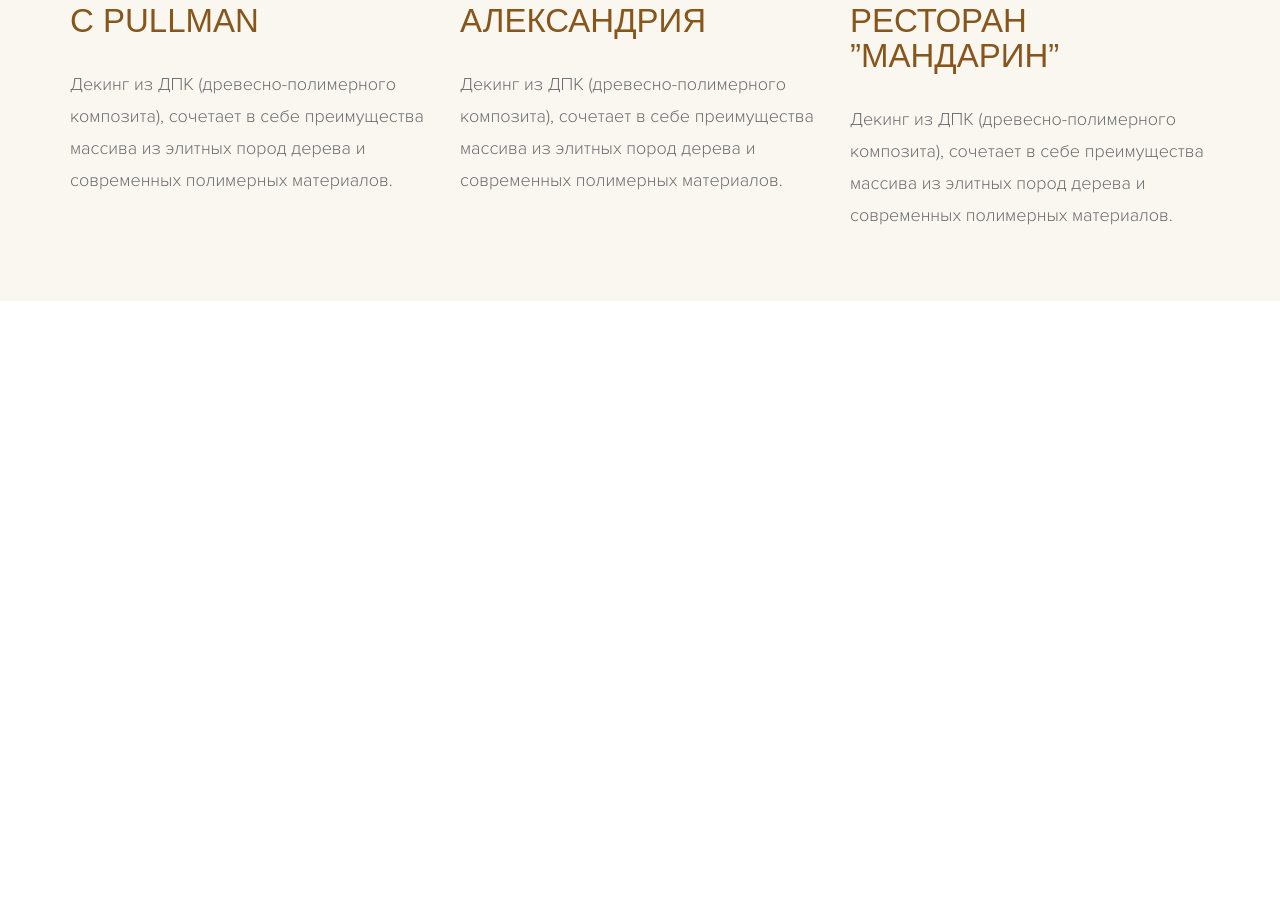
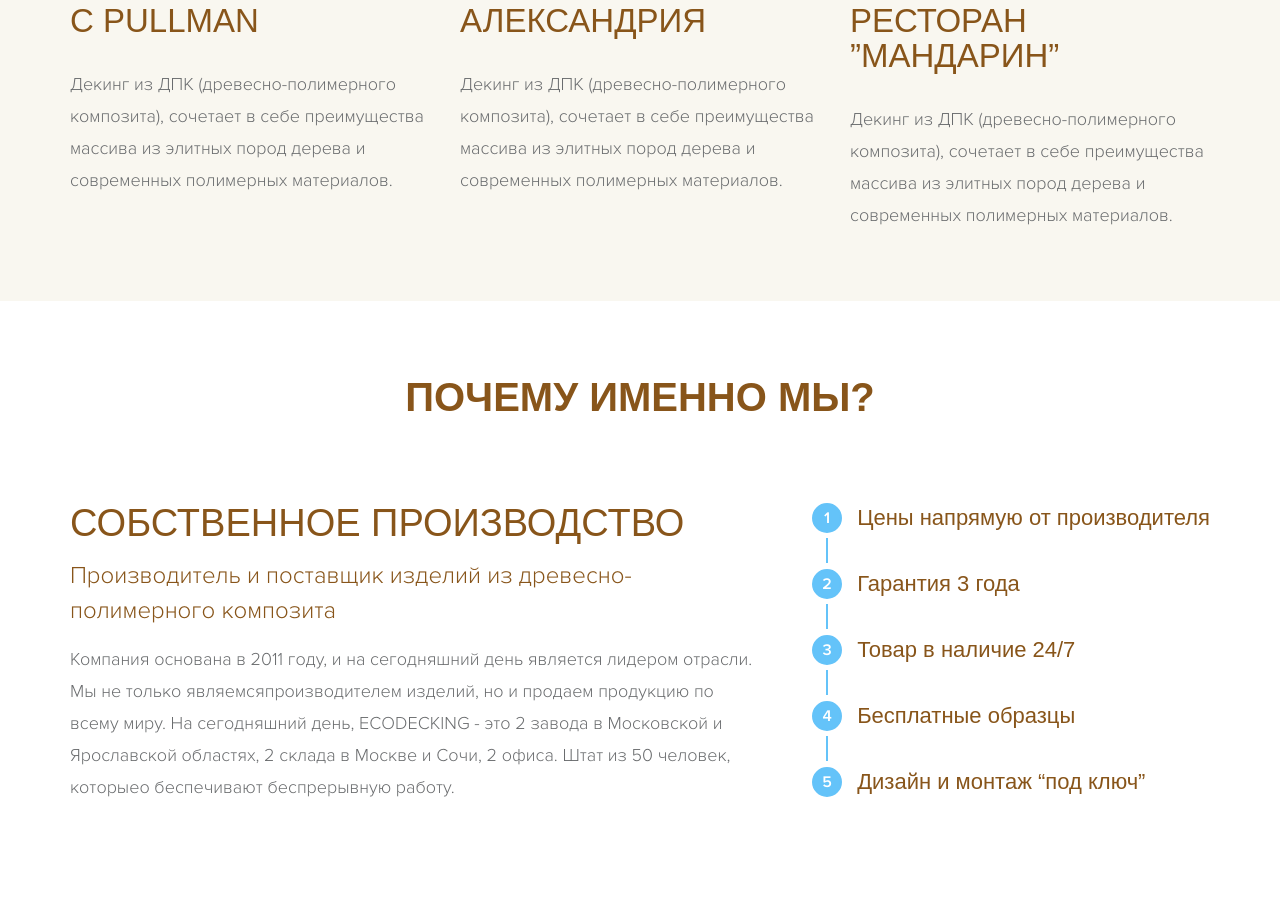
Before and after one commit to alexandr96b/TERRASA, a plain HTML site: page index.html in a window 1280 px wide. Shown: the part 4249-5172 px from the top of the page. Before the commit the page ends 4550 px from the top, so only its background shows below. Drawn offline with nearby package versions, Linux system fonts and the light colour scheme; some packages are replaced by stand-ins of ours; a web font is replaced by a local one.

Commit message:
add section advantages

```diff
--- a/css/style.css
+++ b/css/style.css
@@ -752,3 +752,92 @@ textarea{
 	line-height: 32px;
 	margin: 0;
 }
+
+/* -------------- b-advantages -------------- */
+.b-advantages{
+	padding: 70px 0 90px 0;
+	-webkit-box-sizing: border-box;
+	-moz-box-sizing: border-box;
+	box-sizing: border-box;
+}
+.b-advantages-content{
+	display: flex;
+	justify-content: space-between;
+	align-items: flex-start;
+}
+.b-advantages-left{
+	max-width: 690px;
+}
+.b-advantages-left b{
+	display: block;
+	color: #88551a;
+	font-size: 38px;
+	font-weight: 400;
+	line-height: 40px;
+	text-transform: uppercase;
+}
+.b-advantages-left span{
+	color: #88551a;
+	font-family: "ProximaNova";
+	font-size: 24px;
+	font-weight: 300;
+	line-height: 35px;
+	margin: 15px 0;
+	display: block;
+}
+.b-advantages-left p{
+	color: #6a6c6e;
+	font-family: "ProximaNova";
+	font-size: 18px;
+	font-weight: 300;
+	line-height: 32px;
+}
+.b-advantages-right{
+
+}
+.b-advantages-item{
+	display: flex;
+	justify-content: flex-start;
+	align-items: center;
+	margin: 0 0 36px 0;
+}
+.b-advantages-item__ico{
+	width: 30px;
+	height: 30px;
+	background: #64c3f9;
+	border: 2px solid #64c3f9;
+	border-radius: 100%;
+	color: #ffffff;
+	font-family: "ProximaNova";
+	font-size: 16px;
+	font-weight: 600;
+	line-height: 18px;
+	position: relative;
+	margin: 0 15px 0 0;
+}
+.b-advantages-item__ico:after{
+	position: absolute;
+	top: 126%;
+	left: 50%;
+	content: "";
+	margin: 0 0 0 -1px;
+	width: 2px;
+	height: 25px;
+	background: #64c3f9;
+}
+.b-advantages-item__ico__wrap{
+	display: flex;
+	justify-content: center;
+	align-items: center;
+	width: 100%;
+	height: 100%;
+}
+.b-advantages-item span{
+	color: #88551a;
+	font-size: 22px;
+	font-weight: 300;
+	line-height: 26px;
+}
+.b-advantages-item:last-child .b-advantages-item__ico:after{
+	display: none;
+}
--- a/index.html
+++ b/index.html
@@ -586,6 +586,65 @@
 		</section>
 		<!-- end b-projects -->
 
+		<!-- begin b-advantages -->
+		<section class="b-advantages">
+			<div class="container">
+				<div class="row">
+					<div class="col-xl">
+						<div class="b-title">
+							<h2 class="b-title-item">Почему именно мы?</h2>
+						</div>
+						<div class="b-advantages-content">
+							<div class="b-advantages-left">
+								<b>Собственное производство</b>
+								<span>Производитель и поставщик
+								изделий из древесно-полимерного композита</span>
+								<p>Компания основана в 2011 году, и на сегодняшний день является лидером отрасли.
+								Мы не только являемсяпроизводителем изделий, но и продаем продукцию по
+								всему миру.  На сегодняшний день, ECODECKING - это 2 завода в
+								Московской и Ярославской областях, 2 склада в Москве и Сочи,
+								2 офиса. Штат из 50 человек, которыео беспечивают
+								беспрерывную работу.</p>
+							</div>
+							<div class="b-advantages-right">
+								<div class="b-advantages-item">
+									<div class="b-advantages-item__ico">
+										<div class="b-advantages-item__ico__wrap">1</div>
+									</div>
+									<span>Цены напрямую от производителя</span>
+								</div>
+								<div class="b-advantages-item">
+									<div class="b-advantages-item__ico">
+										<div class="b-advantages-item__ico__wrap">2</div>
+									</div>
+									<span>Гарантия 3 года</span>
+								</div>
+								<div class="b-advantages-item">
+									<div class="b-advantages-item__ico">
+										<div class="b-advantages-item__ico__wrap">3</div>
+									</div>
+									<span>Товар в наличие 24/7</span>
+								</div>
+								<div class="b-advantages-item">
+									<div class="b-advantages-item__ico">
+										<div class="b-advantages-item__ico__wrap">4</div>
+									</div>
+									<span>Бесплатные образцы</span>
+								</div>
+								<div class="b-advantages-item">
+									<div class="b-advantages-item__ico">
+										<div class="b-advantages-item__ico__wrap">5</div>
+									</div>
+									<span>Дизайн и монтаж “под ключ”</span>
+								</div>
+							</div>
+						</div>
+					</div>
+				</div>
+			</div>
+		</section>
+		<!-- end b-advantages -->
+
 
 		<!-- begin b-footer -->
 		<footer class="b-footer">
```
